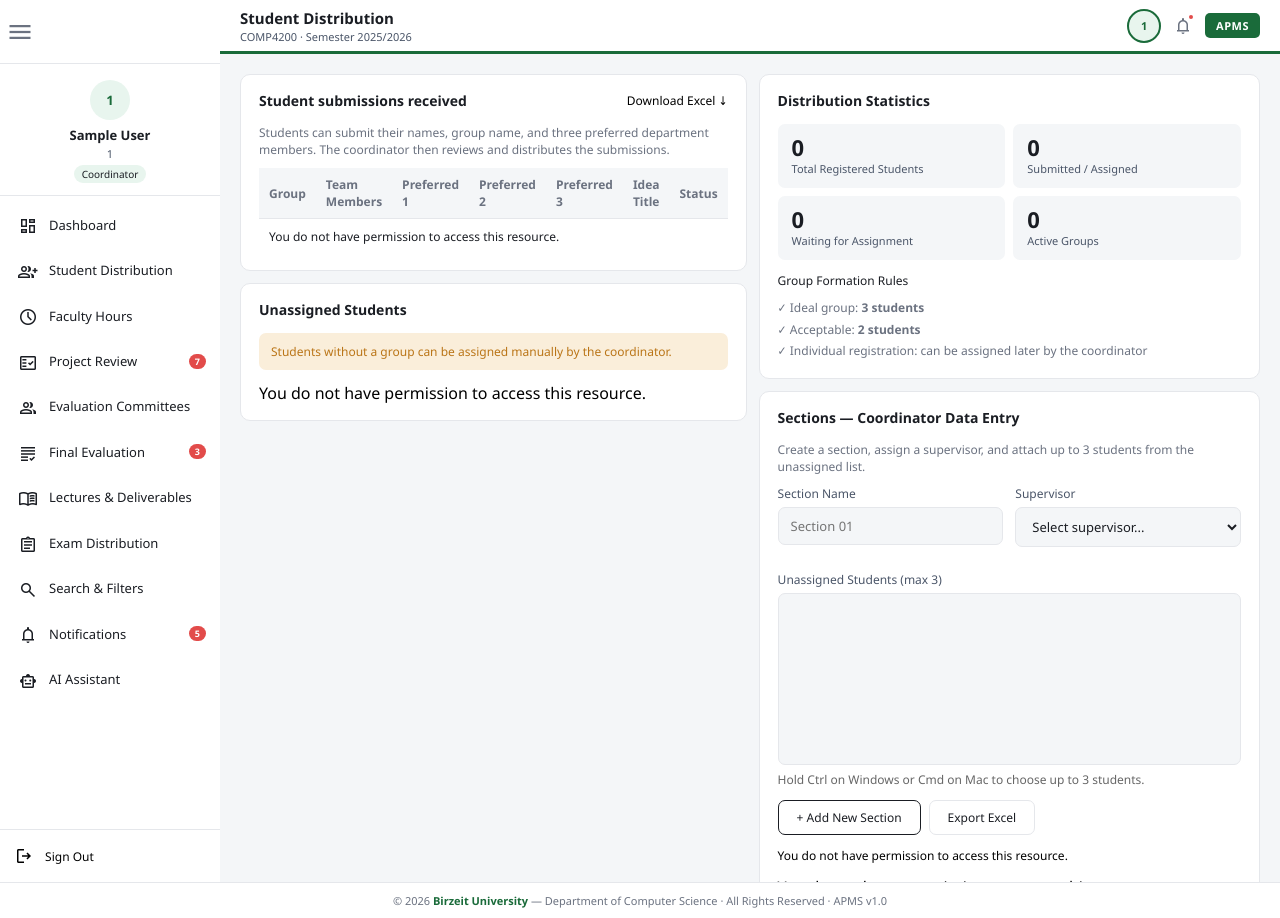
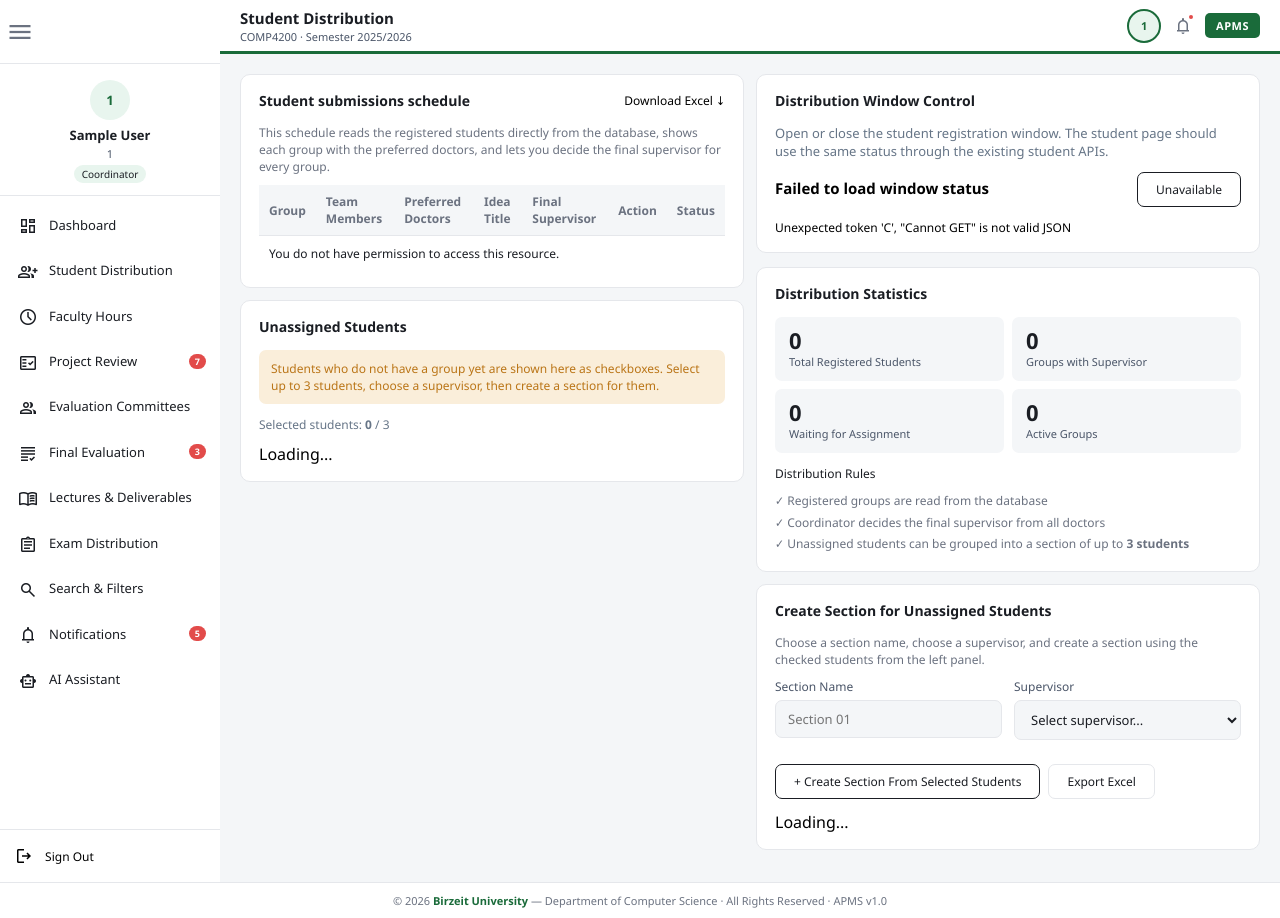
Before and after one commit to Rahaf-Badwan/Graduation_Project, a Flask app: template templates/coordinator/registration.html in a window 1280 px wide. Run offline with Flask 3, Linux system fonts and the light colour scheme; the template is opened without the code that fills it, so the values that code supplies are empty; the visitor is signed in with stand-in values (Sample User, id 1).

Commit message:
Update registration.html

```diff
--- a/templates/coordinator/registration.html
+++ b/templates/coordinator/registration.html
@@ -10,20 +10,24 @@
     <div>
       <div class="card">
         <div class="card-hd">
-          <span class="card-title">Student submissions received</span>
+          <span class="card-title">Student submissions schedule</span>
           <button class="card-action" type="button" onclick="window.location.href='/api/coordinator/export-groups'">Download Excel ↓</button>
         </div>
-        <div class="u-cebcb327">Students can submit their names, group name, and three preferred department members. The coordinator then reviews and distributes the submissions.</div>
+
+        <div class="u-cebcb327">
+          This schedule reads the registered students directly from the database, shows each group with the preferred doctors, and lets you decide the final supervisor for every group.
+        </div>
+
         <div class="u-77c8140b">
           <table class="reg-table">
             <thead>
               <tr>
                 <th>Group</th>
                 <th>Team Members</th>
-                <th>Preferred 1</th>
-                <th>Preferred 2</th>
-                <th>Preferred 3</th>
+                <th>Preferred Doctors</th>
                 <th>Idea Title</th>
+                <th>Final Supervisor</th>
+                <th>Action</th>
                 <th>Status</th>
               </tr>
             </thead>
@@ -36,7 +40,14 @@
 
       <div class="card">
         <div class="card-hd"><span class="card-title">Unassigned Students</span></div>
-        <div class="u-e284fbe5">Students without a group can be assigned manually by the coordinator.</div>
+        <div class="u-e284fbe5">
+          Students who do not have a group yet are shown here as checkboxes. Select up to 3 students, choose a supervisor, then create a section for them.
+        </div>
+
+        <div style="font-size:12px;color:#667587;margin-bottom:10px">
+          Selected students: <b id="selectedStudentsCount">0</b> / 3
+        </div>
+
         <div class="u-e47f6ecd" id="unassignedStudentsBox">
           <div>Loading...</div>
         </div>
@@ -44,25 +55,49 @@
     </div>
 
     <div>
+      <div class="card" style="margin-bottom:14px">
+        <div class="card-hd">
+          <span class="card-title">Distribution Window Control</span>
+        </div>
+
+        <div style="font-size:13px;color:#667587;margin-bottom:12px">
+          Open or close the student registration window. The student page should use the same status through the existing student APIs.
+        </div>
+
+        <div style="display:flex;align-items:center;justify-content:space-between;gap:12px;flex-wrap:wrap">
+          <div>
+            <div id="windowStatusText" style="font-weight:700;font-size:15px">Loading...</div>
+            <div id="windowStatusMeta" style="font-size:12px;color:#667587;margin-top:4px"></div>
+          </div>
+
+          <button id="toggleWindowBtn" class="btn btn-primary" type="button" onclick="toggleDistributionWindow()">
+            Loading...
+          </button>
+        </div>
+
+        <div id="windowMsg" style="margin-top:12px;font-size:12px"></div>
+      </div>
+
       <div class="card">
         <div class="card-hd"><span class="card-title">Distribution Statistics</span></div>
         <div class="u-ce5bc819">
           <div class="stat"><div class="stat-num u-c293fd73" id="statTotal">0</div><div class="stat-label">Total Registered Students</div></div>
-          <div class="stat"><div class="stat-num u-cfb6c12e" id="statAssigned">0</div><div class="stat-label">Submitted / Assigned</div></div>
+          <div class="stat"><div class="stat-num u-cfb6c12e" id="statAssigned">0</div><div class="stat-label">Groups with Supervisor</div></div>
           <div class="stat"><div class="stat-num u-a9721929" id="statWaiting">0</div><div class="stat-label">Waiting for Assignment</div></div>
           <div class="stat"><div class="stat-num u-90f01645" id="statGroups">0</div><div class="stat-label">Active Groups</div></div>
         </div>
-        <div class="u-9c8abd96">Group Formation Rules</div>
+
+        <div class="u-9c8abd96">Distribution Rules</div>
         <div class="u-510af369">
-          ✓ Ideal group: <b>3 students</b><br />
-          ✓ Acceptable: <b>2 students</b><br />
-          ✓ Individual registration: can be assigned later by the coordinator
+          ✓ Registered groups are read from the database<br />
+          ✓ Coordinator decides the final supervisor from all doctors<br />
+          ✓ Unassigned students can be grouped into a section of up to <b>3 students</b>
         </div>
       </div>
 
       <div class="card">
-        <div class="card-hd"><span class="card-title">Sections — Coordinator Data Entry</span></div>
-        <div class="u-cebcb327">Create a section, assign a supervisor, and attach up to 3 students from the unassigned list.</div>
+        <div class="card-hd"><span class="card-title">Create Section for Unassigned Students</span></div>
+        <div class="u-cebcb327">Choose a section name, choose a supervisor, and create a section using the checked students from the left panel.</div>
 
         <div class="form-grid" style="margin-bottom:12px">
           <div class="field-wrap">
@@ -78,17 +113,8 @@
           </div>
         </div>
 
-        <div class="field-wrap" style="margin-bottom:12px">
-          <div class="field-label">Unassigned Students (max 3)</div>
-          <select class="field-select" id="sectionStudents" multiple size="8">
-          </select>
-          <div style="font-size:12px;color:#666;margin-top:6px">
-            Hold Ctrl on Windows or Cmd on Mac to choose up to 3 students.
-          </div>
-        </div>
-
         <div class="btn-row u-92d17336">
-          <button class="btn btn-primary u-9bd93d36" type="button" onclick="addSectionEntry()">+ Add New Section</button>
+          <button class="btn btn-primary u-9bd93d36" type="button" onclick="addSectionEntry()">+ Create Section From Selected Students</button>
           <button class="btn btn-outline u-9bd93d36" type="button" onclick="window.location.href='/api/coordinator/export-sections'">Export Excel</button>
         </div>
 
@@ -103,11 +129,14 @@
 </div>
 
 <script>
+let distributionWindowOpen = false;
+let professorsCache = [];
+let formsCache = [];
+let unassignedCache = [];
+
 async function loadDistributionData() {
   const formsBody = document.getElementById('distributionFormsBody');
   const unassignedBox = document.getElementById('unassignedStudentsBox');
-  const supervisorSelect = document.getElementById('sectionSupervisor');
-  const studentsSelect = document.getElementById('sectionStudents');
   const sectionsList = document.getElementById('sectionsList');
   const sectionMsg = document.getElementById('sectionMsg');
 
@@ -119,59 +148,147 @@ async function loadDistributionData() {
       throw new Error(data.error || 'Failed to load distribution data.');
     }
 
-    renderForms(data.forms || []);
-    renderUnassignedStudents(data.unassigned_students || []);
-    renderSupervisorOptions(data.professors || []);
-    renderSectionStudentOptions(data.unassigned_students || []);
+    professorsCache = data.professors || [];
+    formsCache = data.forms || [];
+    unassignedCache = data.unassigned_students || [];
+
+    renderForms(formsCache, professorsCache);
+    renderUnassignedStudents(unassignedCache);
+    renderSupervisorOptions(professorsCache);
     renderSections(data.sections || []);
     renderStats(data.stats || {});
+    updateSelectedStudentsCount();
     sectionMsg.textContent = '';
   } catch (err) {
     formsBody.innerHTML = `<tr><td colspan="7">${escapeHtml(err.message)}</td></tr>`;
     unassignedBox.innerHTML = `<div>${escapeHtml(err.message)}</div>`;
     sectionsList.innerHTML = `<div>${escapeHtml(err.message)}</div>`;
-    supervisorSelect.innerHTML = '<option value="">Select supervisor...</option>';
-    studentsSelect.innerHTML = '';
+    document.getElementById('sectionSupervisor').innerHTML = '<option value="">Select supervisor...</option>';
     sectionMsg.textContent = err.message;
   }
 }
 
-function renderForms(forms) {
+async function loadDistributionWindow() {
+  const statusText = document.getElementById('windowStatusText');
+  const statusMeta = document.getElementById('windowStatusMeta');
+  const btn = document.getElementById('toggleWindowBtn');
+  const msg = document.getElementById('windowMsg');
+
+  try {
+    const res = await fetch('/api/coordinator/distribution-window');
+    const data = await res.json();
+
+    if (!res.ok) {
+      throw new Error(data.error || 'Failed to load window status.');
+    }
+
+    distributionWindowOpen = !!data.is_open;
+    statusText.textContent = distributionWindowOpen ? 'Registration is OPEN' : 'Registration is CLOSED';
+
+    const openedAt = data.opened_at ? `Opened at: ${data.opened_at}` : '';
+    const closedAt = data.closed_at ? `Closed at: ${data.closed_at}` : '';
+    statusMeta.textContent = distributionWindowOpen ? openedAt : closedAt;
+
+    btn.textContent = distributionWindowOpen ? 'Close Registration' : 'Open Registration';
+    btn.className = distributionWindowOpen ? 'btn btn-outline' : 'btn btn-primary';
+    msg.textContent = '';
+  } catch (err) {
+    statusText.textContent = 'Failed to load window status';
+    statusMeta.textContent = '';
+    btn.textContent = 'Unavailable';
+    msg.textContent = err.message;
+  }
+}
+
+async function toggleDistributionWindow() {
+  const btn = document.getElementById('toggleWindowBtn');
+  const msg = document.getElementById('windowMsg');
+
+  try {
+    btn.disabled = true;
+    msg.textContent = 'Saving...';
+
+    const res = await fetch('/api/coordinator/distribution-window', {
+      method: 'POST',
+      headers: { 'Content-Type': 'application/json' },
+      body: JSON.stringify({ is_open: !distributionWindowOpen })
+    });
+
+    const data = await res.json();
+    if (!res.ok) throw new Error(data.error || 'Failed to update registration window.');
+
+    msg.textContent = data.message || 'Updated successfully.';
+    await loadDistributionWindow();
+  } catch (err) {
+    msg.textContent = err.message || 'Something went wrong.';
+  } finally {
+    btn.disabled = false;
+  }
+}
+
+function renderForms(forms, professors) {
   const body = document.getElementById('distributionFormsBody');
   if (!forms.length) {
     body.innerHTML = '<tr><td colspan="7">No submissions yet.</td></tr>';
     return;
   }
 
-  body.innerHTML = forms.map(form => `
-    <tr>
-      <td>${escapeHtml(form.group_name || '-')}</td>
-      <td>${escapeHtml(form.team_members || '-')}</td>
-      <td>${escapeHtml(form.preferred_1 || '-')}</td>
-      <td>${escapeHtml(form.preferred_2 || '-')}</td>
-      <td>${escapeHtml(form.preferred_3 || '-')}</td>
-      <td>${escapeHtml(form.title || '-')}</td>
-      <td>${escapeHtml(form.status || '-')}</td>
-    </tr>
-  `).join('');
+  body.innerHTML = forms.map(form => {
+    const preferredDoctors = [form.preferred_1, form.preferred_2, form.preferred_3].filter(Boolean);
+    const currentSupervisorId = form.supervisor_id || '';
+    const selectId = `groupSupervisor_${form.project_id}`;
+
+    const supervisorOptions = [
+      '<option value="">Select supervisor...</option>',
+      ...professors.map(prof => {
+        const selected = String(prof.faculty_id) === String(currentSupervisorId) ? 'selected' : '';
+        return `<option value="${prof.faculty_id}" ${selected}>${escapeHtml(prof.full_name)}</option>`;
+      })
+    ].join('');
+
+    return `
+      <tr>
+        <td>${escapeHtml(form.group_name || '-') }</td>
+        <td>${escapeHtml(form.team_members || '-') }</td>
+        <td>${preferredDoctors.length ? preferredDoctors.map(escapeHtml).join('<br>') : '-'}</td>
+        <td>${escapeHtml(form.title || '-') }</td>
+        <td>
+          <select class="field-select" id="${selectId}">
+            ${supervisorOptions}
+          </select>
+          <div style="font-size:12px;color:#667587;margin-top:6px">
+            Current: ${escapeHtml(form.assigned_supervisor_name || 'Not assigned')}
+          </div>
+        </td>
+        <td>
+          <button class="btn btn-primary" type="button" onclick="assignGroupSupervisor(${form.project_id})">Save</button>
+        </td>
+        <td>${escapeHtml(form.status || '-') }</td>
+      </tr>
+    `;
+  }).join('');
 }
 
 function renderUnassignedStudents(students) {
   const box = document.getElementById('unassignedStudentsBox');
+
   if (!students.length) {
     box.innerHTML = '<div>No unassigned students.</div>';
+    updateSelectedStudentsCount();
     return;
   }
 
   box.innerHTML = students.map(st => `
-    <div style="display:flex;justify-content:space-between;align-items:center;padding:10px;border-bottom:1px solid #e8e8e8;gap:10px;flex-wrap:wrap;">
-      <div>
+    <label style="display:flex;align-items:center;gap:10px;padding:10px;border-bottom:1px solid #e8e8e8;cursor:pointer;">
+      <input type="checkbox" class="unassigned-student-checkbox" value="${st.student_id}" onchange="handleStudentCheckboxChange(this)" />
+      <div style="flex:1">
         <div><b>${escapeHtml(st.full_name || '-')}</b></div>
         <div style="font-size:12px;color:#666">${escapeHtml(st.university_id || '')}</div>
       </div>
-      <div style="font-size:12px;color:#666">Waiting for group or section</div>
-    </div>
+    </label>
   `).join('');
+
+  updateSelectedStudentsCount();
 }
 
 function renderSupervisorOptions(professors) {
@@ -180,18 +297,7 @@ function renderSupervisorOptions(professors) {
   professors.forEach(prof => {
     const opt = document.createElement('option');
     opt.value = prof.faculty_id;
-    opt.textContent = `${prof.full_name} (${prof.assigned_projects} assigned)`;
-    select.appendChild(opt);
-  });
-}
-
-function renderSectionStudentOptions(students) {
-  const select = document.getElementById('sectionStudents');
-  select.innerHTML = '';
-  students.forEach(st => {
-    const opt = document.createElement('option');
-    opt.value = st.student_id;
-    opt.textContent = `${st.full_name} (${st.university_id})`;
+    opt.textContent = `${prof.full_name} (${prof.assigned_projects} assigned groups)`;
     select.appendChild(opt);
   });
 }
@@ -220,19 +326,71 @@ function renderStats(stats) {
   document.getElementById('statGroups').textContent = stats.active_groups || 0;
 }
 
+function getSelectedStudentIds() {
+  return Array.from(document.querySelectorAll('.unassigned-student-checkbox:checked'))
+    .map(el => parseInt(el.value, 10))
+    .filter(Number.isFinite);
+}
+
+function updateSelectedStudentsCount() {
+  document.getElementById('selectedStudentsCount').textContent = getSelectedStudentIds().length;
+}
+
+function handleStudentCheckboxChange(changedBox) {
+  const checked = Array.from(document.querySelectorAll('.unassigned-student-checkbox:checked'));
+  if (checked.length > 3) {
+    changedBox.checked = false;
+    alert('You can select at most 3 students.');
+  }
+  updateSelectedStudentsCount();
+}
+
+async function assignGroupSupervisor(projectId) {
+  const msg = document.getElementById('sectionMsg');
+  const select = document.getElementById(`groupSupervisor_${projectId}`);
+  const supervisorId = select ? select.value : '';
+
+  if (!supervisorId) {
+    msg.textContent = 'Please choose a supervisor before saving.';
+    return;
+  }
+
+  try {
+    msg.textContent = 'Saving group supervisor...';
+
+    const res = await fetch('/api/coordinator/assign-group-supervisor', {
+      method: 'POST',
+      headers: { 'Content-Type': 'application/json' },
+      body: JSON.stringify({
+        project_id: projectId,
+        supervisor_id: supervisorId
+      })
+    });
+
+    const data = await res.json();
+    if (!res.ok) throw new Error(data.error || 'Failed to assign supervisor.');
+
+    msg.textContent = data.message || 'Supervisor assigned successfully.';
+    await loadDistributionData();
+  } catch (err) {
+    msg.textContent = err.message || 'Something went wrong while assigning the supervisor.';
+  }
+}
 
 async function addSectionEntry() {
   const sectionName = document.getElementById('sectionName').value.trim();
   const supervisorId = document.getElementById('sectionSupervisor').value;
-  const selectedStudents = Array.from(document.getElementById('sectionStudents').selectedOptions)
-    .map(opt => parseInt(opt.value, 10))
-    .filter(Number.isFinite);
-
+  const selectedStudents = getSelectedStudentIds();
   const msg = document.getElementById('sectionMsg');
   const addBtn = document.querySelector('button[onclick="addSectionEntry()"]');
 
   if (!sectionName || !supervisorId) {
     msg.textContent = 'Please enter the section name and choose a supervisor.';
+    return;
+  }
+
+  if (!selectedStudents.length) {
+    msg.textContent = 'Please choose at least one unassigned student.';
     return;
   }
 
@@ -256,18 +414,11 @@ async function addSectionEntry() {
     });
 
     const data = await res.json();
-
-    if (!res.ok) {
-      throw new Error(data.error || 'Failed to add section.');
-    }
+    if (!res.ok) throw new Error(data.error || 'Failed to add section.');
 
     msg.textContent = data.message || 'Section added successfully.';
     document.getElementById('sectionName').value = '';
     document.getElementById('sectionSupervisor').value = '';
-    Array.from(document.getElementById('sectionStudents').options).forEach(opt => {
-      opt.selected = false;
-    });
-
     await loadDistributionData();
   } catch (err) {
     msg.textContent = err.message || 'Something went wrong while adding the section.';
@@ -285,6 +436,9 @@ function escapeHtml(value) {
     .replaceAll("'", '&#39;');
 }
 
-document.addEventListener('DOMContentLoaded', loadDistributionData);
+document.addEventListener('DOMContentLoaded', async () => {
+  await loadDistributionWindow();
+  await loadDistributionData();
+});
 </script>
 {% endblock %}
```
